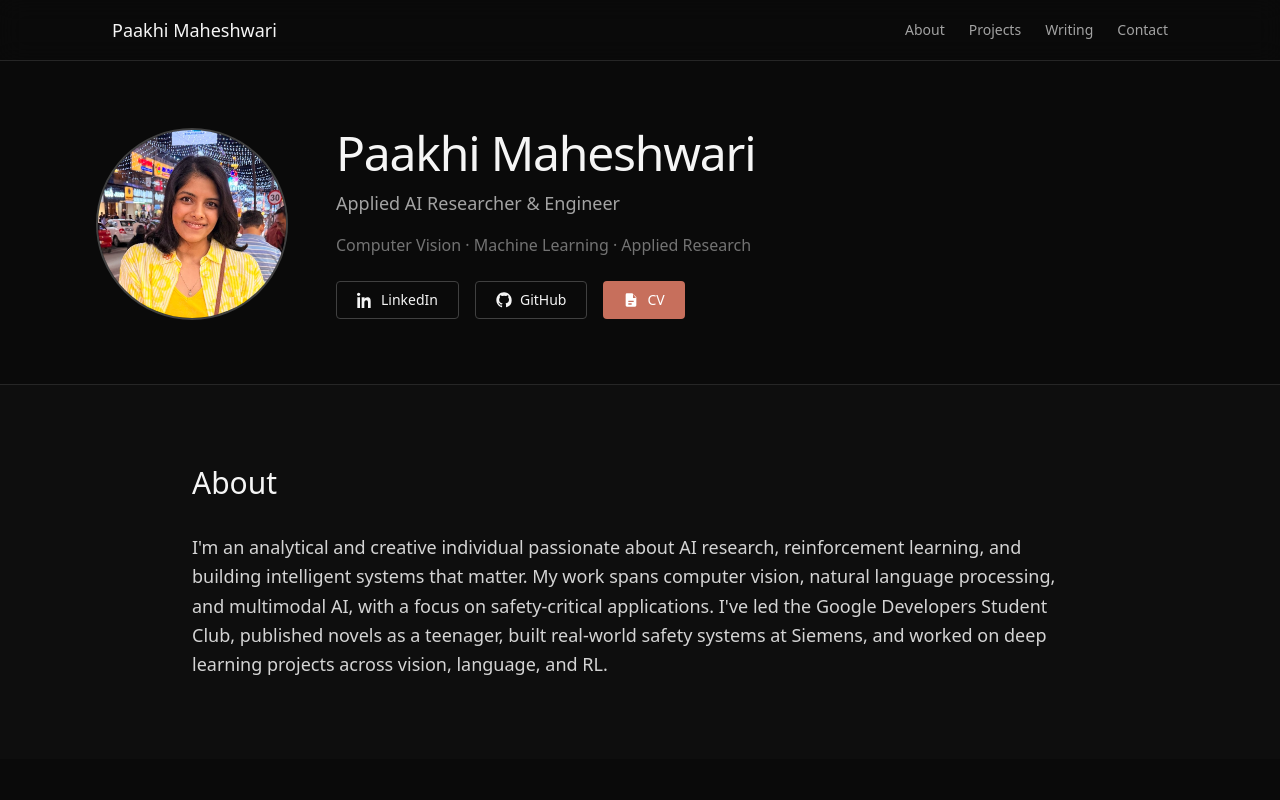
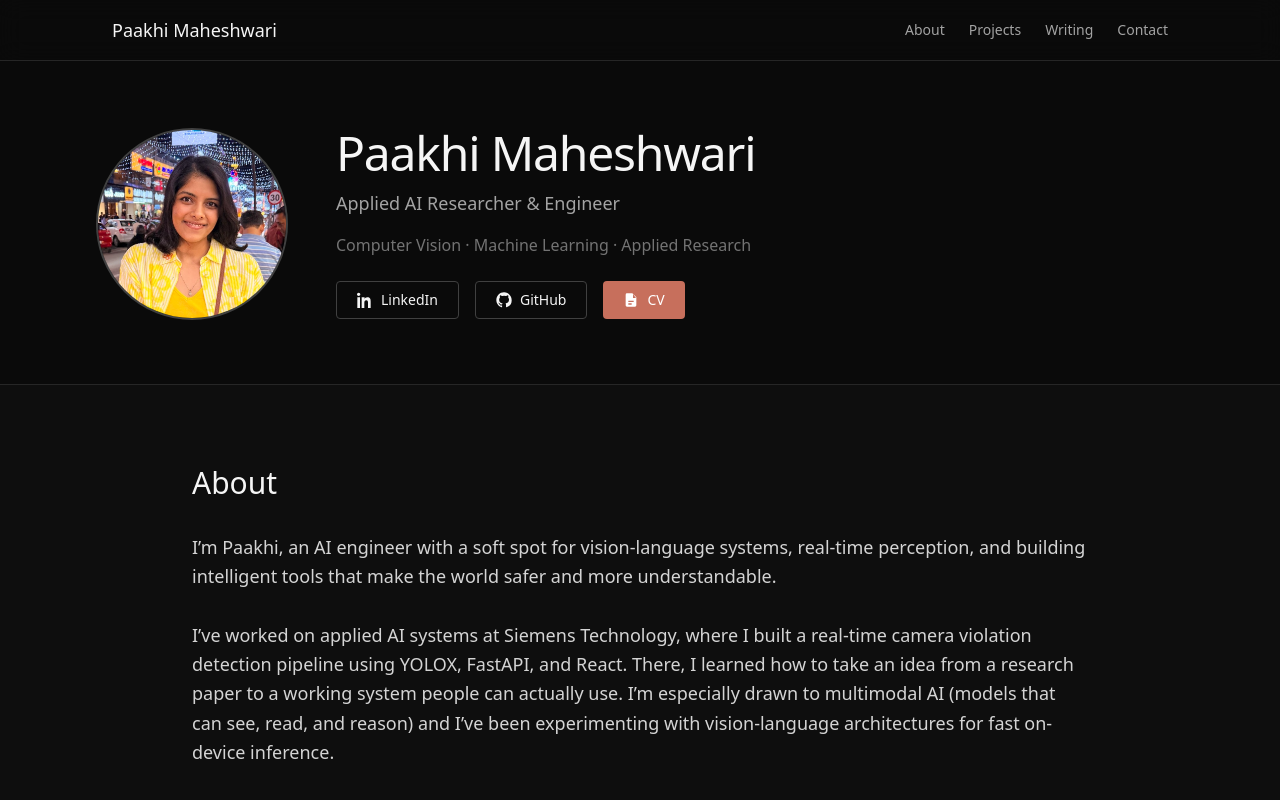
Before and after one commit to paakhim10/paakhi-portfolio, a React (Create React App) app: page / in a window 1280 px wide. Shown: the top 800 px of the page. Built offline with nearby package versions, Linux system fonts and the light colour scheme.

Commit message:
edits introduction

```diff
--- a/src/App.js
+++ b/src/App.js
@@ -164,7 +164,7 @@ export default function Portfolio() {
 
   const prevProject = () => {
     setCurrentProjectIndex(
-      (prev) => (prev - 1 + projects.length) % projects.length
+      (prev) => (prev - 1 + projects.length) % projects.length,
     );
   };
 
@@ -294,14 +294,28 @@ export default function Portfolio() {
             <div className="max-w-4xl mx-auto">
               <h2 className="text-3xl font-light mb-8">About</h2>
               <p className="text-neutral-300 leading-relaxed text-lg font-light">
-                I'm an analytical and creative individual passionate about AI
-                research, reinforcement learning, and building intelligent
-                systems that matter. My work spans computer vision, natural
-                language processing, and multimodal AI, with a focus on
-                safety-critical applications. I've led the Google Developers
-                Student Club, published novels as a teenager, built real-world
-                safety systems at Siemens, and worked on deep learning projects
-                across vision, language, and RL.
+                I’m Paakhi, an AI engineer with a soft spot for vision-language
+                systems, real-time perception, and building intelligent tools
+                that make the world safer and more understandable. <br /> <br />
+                I’ve worked on applied AI systems at Siemens Technology, where I
+                built a real-time camera violation detection pipeline using
+                YOLOX, FastAPI, and React. There, I learned how to take an idea
+                from a research paper to a working system people can actually
+                use. I’m especially drawn to multimodal AI (models that can see,
+                read, and reason) and I’ve been experimenting with
+                vision-language architectures for fast on-device inference.
+                <br />
+                <br /> Beyond engineering, I care about storytelling, community,
+                and the human side of technology. I’ve led the Google Developer
+                Student Club at my college, founded a storytelling NPO for
+                social awareness, and spent years writing stories and poetry
+                (including publishing a novel as a teenager). I love building
+                things that feel thoughtful and intuitive — systems that merge
+                the precision of engineering with the warmth of human
+                creativity. <br /> <br />
+                Right now, I’m preparing for my master’s in AI/CS, and looking
+                for opportunities to work on VLMs, safety-critical AI, and
+                applied machine learning research.
               </p>
             </div>
           </section>
@@ -381,7 +395,7 @@ export default function Portfolio() {
                     >
                       {projects[currentProjectIndex].title}
                       {!projects[currentProjectIndex].tags.includes(
-                        "Siemens"
+                        "Siemens",
                       ) && " →"}
                     </a>
                     <p className="text-neutral-400 text-base leading-relaxed mb-6 font-light">
```
